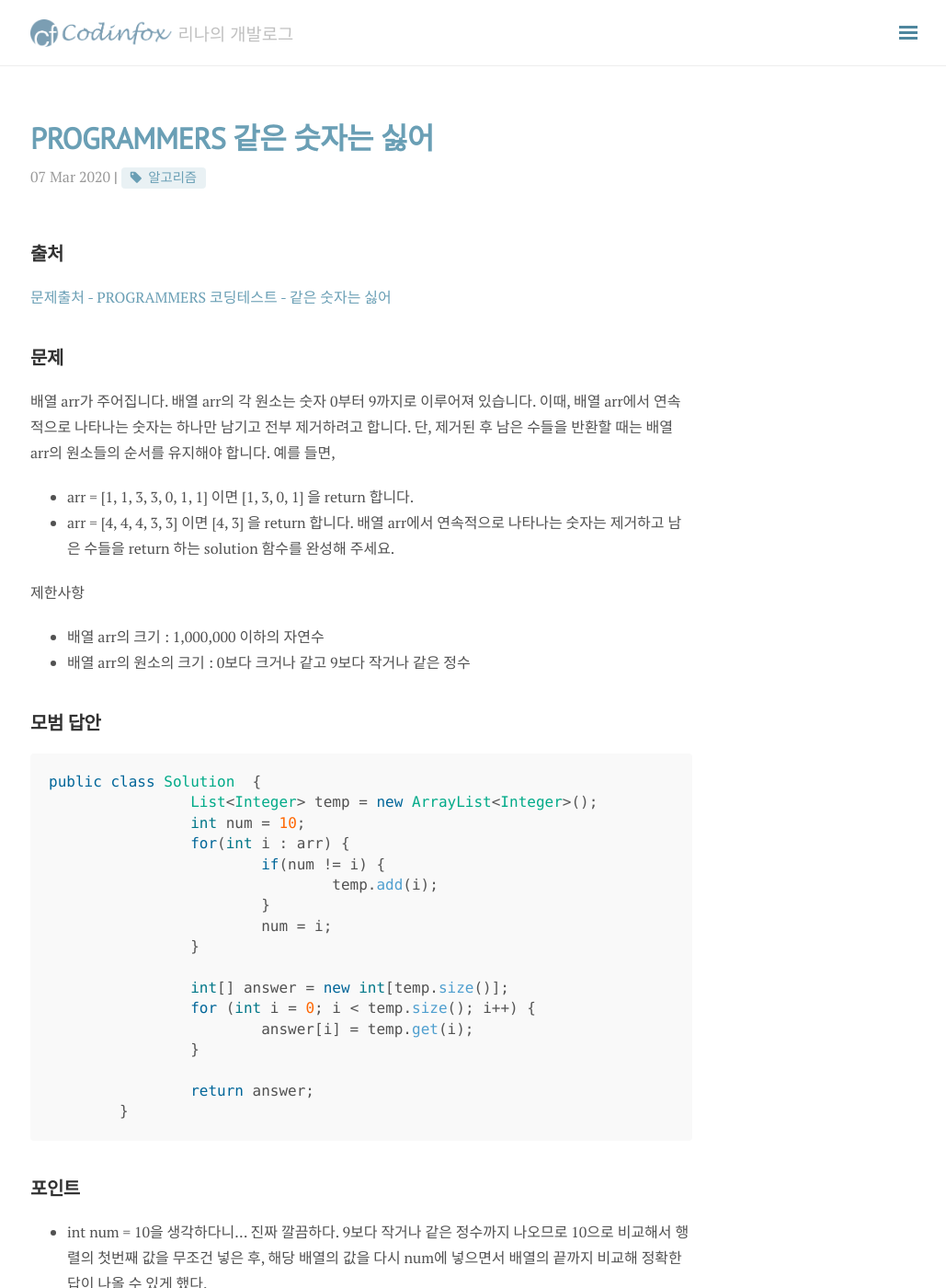
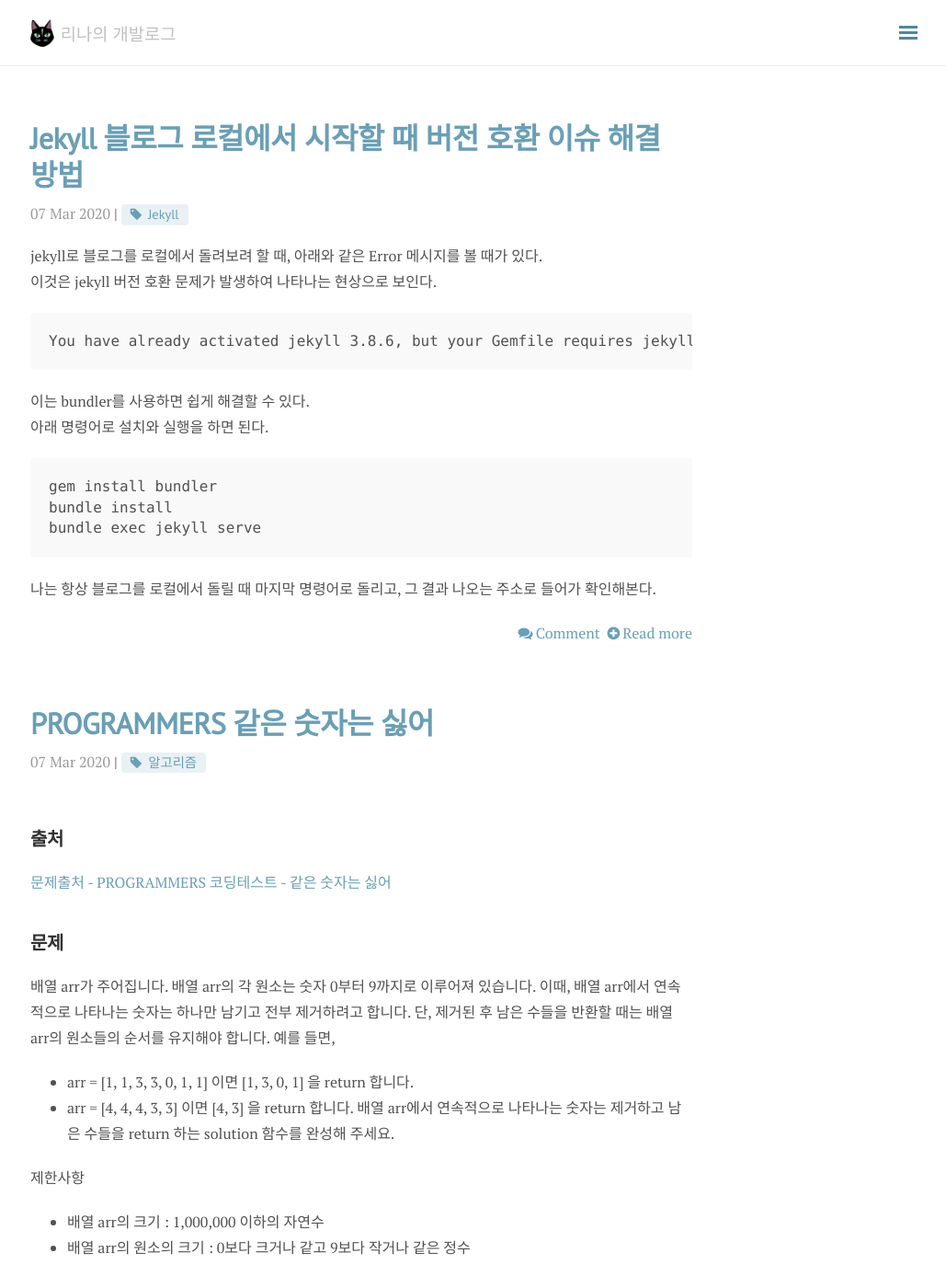
Before and after one commit to MinjiJo/MinjiJo.github.io, a Jekyll site: the page built from blog/index.html, in a window 1280 px wide and 1400 px high. Shown: the whole window at 92% size, without its empty margins (247-1276 px from the left). Built offline with Jekyll 4.4.1, drawn with Linux system fonts in a browser that asks for light colours; nearby versions of some CDN libraries; the list of posts is cut into pages by our own code; comment, search, counter and statistics services are not loaded; some of the changed text lies outside the part shown.

Commit message:
changing logo

````diff
--- /dev/null
+++ b/_posts/jekyll/2020-03-07-jekyll-start.md
@@ -0,0 +1,25 @@
+---
+layout: post
+title: Jekyll 블로그 로컬에서 시작할 때 버전 호환 이슈 해결 방법
+category: Jekyll
+permalink: /jekyll/:year/:month/:day/:title/
+tags: [Jekyll]
+comments: true
+---
+jekyll로 블로그를 로컬에서 돌려보려 할 때, 아래와 같은 Error 메시지를 볼 때가 있다.<br>
+이것은 jekyll 버전 호환 문제가 발생하여 나타나는 현상으로 보인다.
+
+```
+You have already activated jekyll 3.8.6, but your Gemfile requires jekyll 3.8.5. Prepending `bundle exec` to your command may solve this. (Gem::LoadError)
+```
+
+이는 bundler를 사용하면 쉽게 해결할 수 있다.<br>
+아래 명령어로 설치와 실행을 하면 된다.
+
+```
+gem install bundler
+bundle install
+bundle exec jekyll serve
+```
+
+나는 항상 블로그를 로컬에서 돌릴 때 마지막 명령어로 돌리고, 그 결과 나오는 주소로 들어가 확인해본다.
````
Also changed, not shown: _posts/algorithm/2020-03-07-algorithm-arr-deduplication.md (+1 -1 lines), public/favicon.ico, public/favicon.png (deleted), public/logo.png, public/logo2.png (added).
